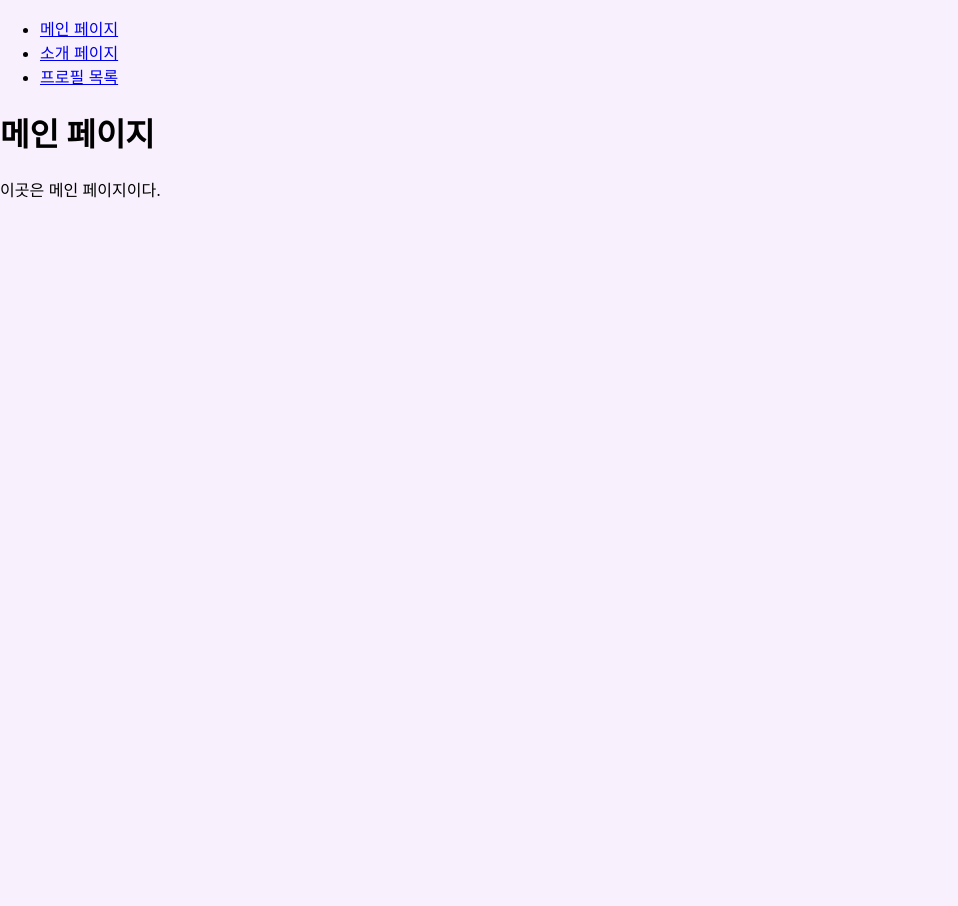
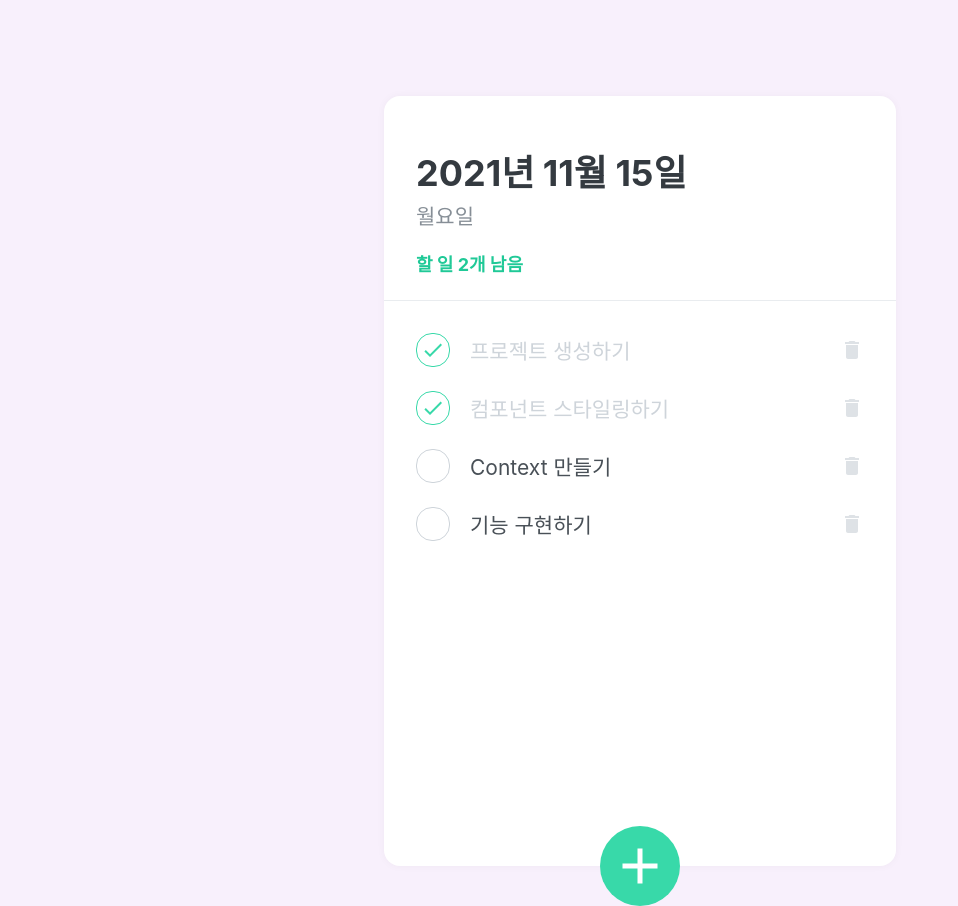
Before and after one commit to my-own-web/web-basic, a React (Create React App) app in the folder sunghyun/: page / in a window 1280 px wide. Shown: the whole page, without its empty margins (0-958 px from the left). Before the commit the page ends 800 px from the top, so only its background shows below. Built offline with nearby package versions, Linux system fonts and the light colour scheme.

Commit message:
todolist완성

```diff
--- a/sunghyun/src/App.js
+++ b/sunghyun/src/App.js
@@ -1,9 +1,10 @@
 import React from 'react';
 import styled, {createGlobalStyle} from 'styled-components';
-import {Route, Routes, Link} from "react-router-dom";
-import Home from "./Home";
-import About from "./About";
-import Profiles from "./Profiles";
+import TodoListTemplate from "./components/TodoListTemplate";
+import TodoListHeader from "./components/TodoListHeader";
+import TodoList from "./components/TodoList";
+import TodoListCreate from "./components/TodoListCreate";
+import {TodoListProvider} from "./components/TodoListContext";
 
 const GlobalStyle=createGlobalStyle`
   body{
@@ -13,25 +14,14 @@ const GlobalStyle=createGlobalStyle`
 
 const App=()=>{
   return (
-    <div>
-      <GlobalStyle/>
-      <ul>
-        <li>
-          <Link to='/'>메인 페이지</Link>
-        </li>
-        <li>
-          <Link to='/about'>소개 페이지</Link>
-        </li>
-        <li>
-          <Link to='/profiles'>프로필 목록</Link>
-        </li>
-      </ul>
-      <Routes>
-        <Route path='/' element={<Home />}/>
-        <Route path='/about' element={<About />} />
-        <Route path='/profiles' element={<Profiles />} />
-      </Routes>
-    </div>
+    <TodoListProvider>
+      <GlobalStyle />
+      <TodoListTemplate>
+        <TodoListHeader/>
+        <TodoList />
+        <TodoListCreate />
+      </TodoListTemplate>
+    </TodoListProvider>
   );
 }
 
--- a/sunghyun/src/components/TodoList.js
+++ b/sunghyun/src/components/TodoList.js
@@ -1,16 +1,18 @@
-import React from "react";
-import styled from "styled-components";
+import React from 'react';
+import styled from 'styled-components';
 import TodoListItem from "./TodoListItem";
-import {useTodoState} from "../TodoContext";
+import {useTodoListState} from "./TodoListContext";
 
 const TodoListBlock=styled.div`
   flex:1;
-  padding:20px 32px 48px 32px;
+  //가능한 영역 꽉 채우기
+  padding:20px 32px;
+  padding-bottom: 48px;
   overflow-y:auto;
-`
+`;
 
 const TodoList=()=>{
-  const todos=useTodoState();
+  const todos=useTodoListState();
 
   return (
     <TodoListBlock>
@@ -22,7 +24,8 @@ const TodoList=()=>{
         done={todo.done}
         />
       ))}
-    </TodoListBlock>)
+    </TodoListBlock>
+  );
 }
 
 export default TodoList;
--- /dev/null
+++ b/sunghyun/src/components/TodoListContext.js
@@ -0,0 +1,87 @@
+import React, {useReducer, createContext, useContext, useRef} from 'react';
+
+const initialTodos = [
+  {
+    id: 1,
+    text: '프로젝트 생성하기',
+    done: true
+  },
+  {
+    id: 2,
+    text: '컴포넌트 스타일링하기',
+    done: true
+  },
+  {
+    id: 3,
+    text: 'Context 만들기',
+    done: false
+  },
+  {
+    id: 4,
+    text: '기능 구현하기',
+    done: false
+  }
+];
+
+function todoReducer(state, action){
+  //리턴값이 새로운 상태가 된다
+  switch(action.type){
+    case 'CREATE':
+      return state.concat(action.todo);
+    case 'TOGGLE':
+      return state.map(todo =>
+        todo.id === action.id ? { ...todo, done: !todo.done } : todo
+      );
+    case 'REMOVE':
+      return state.filter(todo => todo.id !== action.id);
+    default:
+      throw new Error(`Unhandled action type: ${action.type}`);
+  }
+}
+
+const TodoListStateContext=createContext();
+const TodoListDispatchContext=createContext();
+const TodoListNextIdContext=createContext();
+
+const TodoListProvider=({children})=>{
+  //이 내부에서는 context에 있는거 다 사용 가능
+  const [state, dispatch] = useReducer(todoReducer, initialTodos);
+  const nextId = useRef(5);
+
+  return (
+    <TodoListStateContext.Provider value={state}>
+      <TodoListDispatchContext.Provider value={dispatch}>
+        <TodoListNextIdContext.Provider value={nextId}>
+          {children}
+        </TodoListNextIdContext.Provider>
+      </TodoListDispatchContext.Provider>
+    </TodoListStateContext.Provider>
+  );
+}
+
+const useTodoListState=()=>{
+  const context=useContext(TodoListStateContext);
+  if(!context){
+    throw new Error('Cannot find TodoProvider');
+  }
+  return context;
+}
+
+const useTodoListDispatch=()=>{
+  const context=useContext(TodoListDispatchContext);
+  if(!context){
+    throw new Error('Cannot find TodoProvider');
+  }
+  return context;
+}
+
+const useTodoListNextId=()=>{
+  const context=useContext(TodoListNextIdContext);
+  if(!context){
+    throw new Error('Cannot find TodoProvider');
+  }
+  return context;
+}
+
+
+export {TodoListProvider, useTodoListState, useTodoListDispatch, useTodoListNextId};
--- a/sunghyun/src/components/TodoListAdd.js
+++ b/sunghyun/src/components/TodoListCreate.js
@@ -1,108 +1,106 @@
-import React, {useState} from 'react';
-import styled, {css} from 'styled-components';
-import {MdAdd} from 'react-icons/md';
-import {useTodoDispatch, useTodoNextID} from "../TodoContext";
+import React, { useState } from 'react';
+import styled, { css } from 'styled-components';
+import { MdAdd } from 'react-icons/md';
+import {useTodoListDispatch, useTodoListNextId} from "./TodoListContext";
 
-const CircleButton=styled.button`
+const CircleButton=styled.div`
   background: #38d9a9;
   &:hover{
     background: #63e6be;
   }
-  &:active{
+  &:active {
     background: #20c997;
   }
-
+  z-index:5;
   cursor:pointer;
   width:80px;
   height:80px;
-  border-radius: 50%;
-  display: flex;
   align-items: center;
   justify-content: center;
-  font-size:60px;
+  font-size: 60px;
   position: absolute;
-  left:50%;
-  bottom:0px;
+  left: 50%;
+  bottom: 0px;
   transform: translate(-50%, 50%);
-  color:white;
-  border:none;
+  color: white;
+  border-radius: 50%;
+  border: none;
   outline: none;
+  display: flex;
 
-  transition:0.1s all ease-in;
-
-  ${props=>
-    props.open&&
-    css`
+  transition: 0.125s all ease-in;
+  ${props =>
+          props.open &&
+          css`
       background: #ff6b6b;
-      &:hover{
+      &:hover {
         background: #ff8787;
       }
-      &:active{
+      &:active {
         background: #fa5252;
       }
       transform: translate(-50%, 50%) rotate(45deg);
-    `
-  }
+    `}
 `;
 
-const InsertFormPositioner=styled.div`
-  width:100%;
-  bottom:0;
-  left:0;
-  position:absolute;
+const InsertFormPositioner = styled.div`
+  width: 100%;
+  bottom: 0;
+  left: 0;
+  position: absolute;
 `;
 
-const InsertForm=styled.form`
+const InsertForm = styled.form`
+  padding: 32px 32px 72px 32px;
   background: #f8f9fa;
-  padding: 32px 32px 72px 32px;
+
   border-bottom-left-radius: 16px;
   border-bottom-right-radius: 16px;
   border-top: 1px solid #e9ecef;
 `;
 
-const Input=styled.input`
-  padding:12px;
+const Input = styled.input`
+  padding: 12px;
   border-radius: 4px;
   border: 1px solid #dee2e6;
-  width:100%;
-  outline:none;
+  width: 100%;
+  outline: none;
   font-size: 18px;
   box-sizing: border-box;
 `;
 
-const TodoListAdd=()=>{
-  //새로운 아이템을 추가하는 창
+const TodoListCreate=()=>{
   const [open, setOpen]=useState(false);
   const [value, setValue]=useState('');
 
-  const dispatch=useTodoDispatch();
-  const nextID=useTodoNextID();
+  const dispatch=useTodoListDispatch();
+  const nextId=useTodoListNextId();
 
   const onToggle=()=>setOpen(!open);
   const onChange=(e)=>setValue(e.target.value);
   const onSubmit=(e)=>{
     e.preventDefault();
     dispatch({
-      type:"CREATE",
+      type:'CREATE',
       todo:{
-        id:nextID.current,
+        id:nextId.current,
         text:value,
         done:false
       }
-    })
+    });
     setValue('');
     setOpen(false);
-    nextID.current+=1;
+    nextId.current+=1;
   }
 
   return (
     <>
-      {open&&(
+      {open && (
         <InsertFormPositioner>
           <InsertForm onSubmit={onSubmit}>
             <Input
               autoFocus
-              placeholder="새로운 할 일을 입력 후 Enter를 누르기"
+              placeholder="할 일을 입력 후 Enter를 누르시오"
               onChange={onChange}
               value={value}
             />
@@ -113,8 +111,8 @@ const TodoListAdd=()=>{
         <MdAdd />
       </CircleButton>
     </>
-
-  )
+  );
 }
 
-export default React.memo(TodoListAdd);
+export default React.memo(TodoListCreate);
+//불필요한 리렌더링 방지
--- a/sunghyun/src/components/TodoListHeader.js
+++ b/sunghyun/src/components/TodoListHeader.js
@@ -1,49 +1,46 @@
-import React from 'react';
+import React from "react";
 import styled from "styled-components";
-import {useTodoState} from "../TodoContext";
+import {useTodoListState} from "./TodoListContext";
 
 const TodoListHeaderBlock=styled.div`
-  padding:48px 32px 24px 32px;
+  padding: 48px 32px 24px 32px;
   border-bottom: 1px solid #e9ecef;
-
   h1{
     margin:0;
     font-size:36px;
     color:#343a40;
   }
-
   .day{
     margin-top: 4px;
     color:#868e96;
-    font-size:21px;
+    font-size: 21px;
   }
-
-  .tasks-left{
-    color:#be4bdb;
-    font-size:18px;
-    margin-top: 40px;
+  .tasks-left {
+    color: #20c997;
+    font-size: 18px;
+    margin-top: 20px;
     font-weight: bold;
   }
-`
+`;
 
 const TodoListHeader=()=>{
-  const todos=useTodoState();
-  const leftTasks=todos.filter(todo=>!todo.done);
+  const todos=useTodoListState();
+  const undoneTasks=todos.filter(todo=>!todo.done);
   const today=new Date();
-  const dateStr=today.toLocaleDateString('ko-KR',{
-    year:'numeric',
-    month:'long',
-    day:'numeric'
+  const dateString=today.toLocaleDateString('ko-KR',{
+    year: 'numeric',
+    month: 'long',
+    day: 'numeric'
   });
-  const dayName=today.toLocaleDateString('ko-KR', {weekday:`long`});
+  const dayName=today.toLocaleDateString('ko-KR', {weekday:'long'});
 
   return (
     <TodoListHeaderBlock>
-      <h1>{dateStr}</h1>
+      <h1>{dateString}</h1>
       <div className="day">{dayName}</div>
-      <div className="tasks-left">남은 할 일 {leftTasks.length}개</div>
+      <div className="tasks-left">할 일 {undoneTasks.length}개 남음</div>
     </TodoListHeaderBlock>
-  )
+  );
 }
 
 export default TodoListHeader;
--- a/sunghyun/src/components/TodoListItem.js
+++ b/sunghyun/src/components/TodoListItem.js
@@ -1,7 +1,7 @@
 import React from 'react';
 import styled, { css } from 'styled-components';
-import { MdDone, MdDelete } from 'react-icons/md';
-import {useTodoDispatch} from "../TodoContext";
+import {MdDone, MdDelete} from "react-icons/md";
+import {useTodoListDispatch} from "./TodoListContext";
 
 const RemoveButton=styled.div`
   display:flex;
@@ -10,20 +10,19 @@ const RemoveButton=styled.div`
   color:#dee2e6;
   font-size: 24px;
   cursor:pointer;
-  opacity: 0;
   &:hover{
     color:#ff6b6b;
   }
 `;
 
-const TodoItemBlock=styled.div`
-  display: flex;
-  align-items:center;
+const TodoListItemBlock=styled.div`
+  display:flex;
+  align-items: center;
   padding-top:12px;
-  padding-bottom:12px;
+  padding-bottom: 12px;
   &:hover{
     ${RemoveButton}{
-      opacity: 1;
+      display:initial;
     }
   }
 `;
@@ -41,8 +40,8 @@ const CheckCircle=styled.div`
   cursor: pointer;
   //만약 done 상태면 끝났다는 상태를 보여주도록 css 설정
   ${props =>
-          props.done &&
-          css`
+    props.done &&
+    css`
       border: 1px solid #38d9a9;
       color: #38d9a9;
     `}
@@ -60,22 +59,19 @@ const Text = styled.div`
 `;
 
 const TodoListItem=({id, done, text})=>{
-  const dispatch=useTodoDispatch();
-  const onToggle=()=>dispatch({type:"TOGGLE", id});
-  const onRemove=()=>dispatch({type:"REMOVE", id});
+  const dispatch=useTodoListDispatch();
+  const onToggle=()=>dispatch({type:'TOGGLE', id});
+  const onRemove=()=>dispatch({type:'REMOVE', id});
 
   return (
-    <TodoItemBlock>
-      <CheckCircle done={done} onClick={onToggle}>
-        {done && <MdDone/>}
-      </CheckCircle>
-      {/* done 상태일 때만 MdDone 을 표시해 준다 */}
+    <TodoListItemBlock>
+      <CheckCircle done={done} onClick={onToggle}>{done && <MdDone />}</CheckCircle>
       <Text done={done}>{text}</Text>
       <RemoveButton onClick={onRemove}>
         <MdDelete />
       </RemoveButton>
-    </TodoItemBlock>
-  )
+    </TodoListItemBlock>
+  );
 }
 
 export default React.memo(TodoListItem);
--- /dev/null
+++ b/sunghyun/src/components/TodoListTemplate.js
@@ -0,0 +1,25 @@
+import React from "react";
+import styled from 'styled-components';
+
+const TodoListTemplateBlock=styled.div`
+  width:512px;
+  height:770px;
+
+  position: relative;
+  background: white;
+  border-radius: 16px;
+  box-shadow: 0 0 8px 0 rgba(0, 0, 0, 0.04);
+
+  margin:0 auto;
+
+  margin-top:96px;
+  margin-bottom:32px;
+  display:flex;
+  flex-direction: column;
+`;
+
+const TodoTemplate=({children})=>{
+  return <TodoListTemplateBlock>{children}</TodoListTemplateBlock>;
+}
+
+export default TodoTemplate;
```
Also changed, not shown: sunghyun/src/components/Button.js (deleted, +0 -117 lines), sunghyun/src/components/TodoTemplate.js (deleted, +0 -24 lines).
